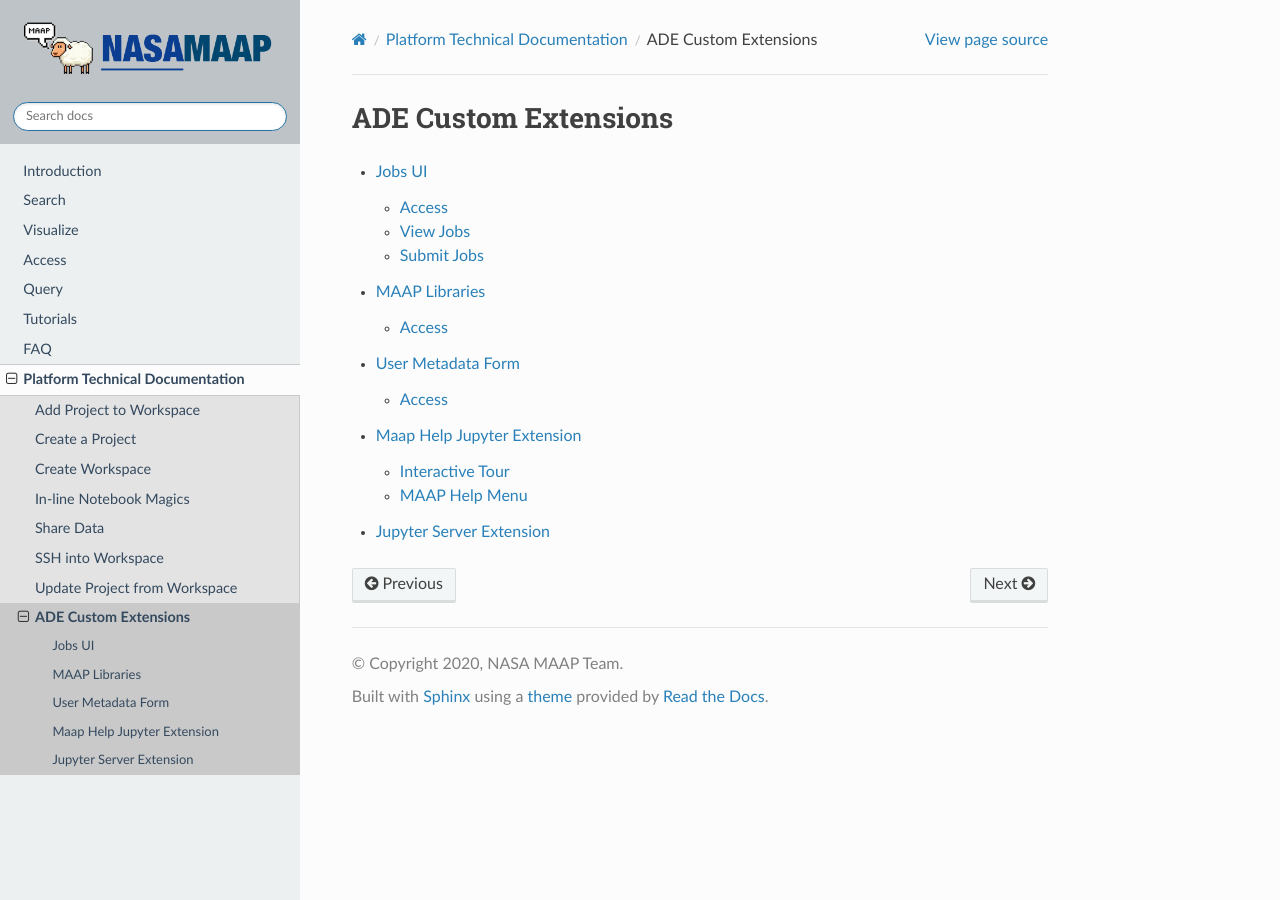
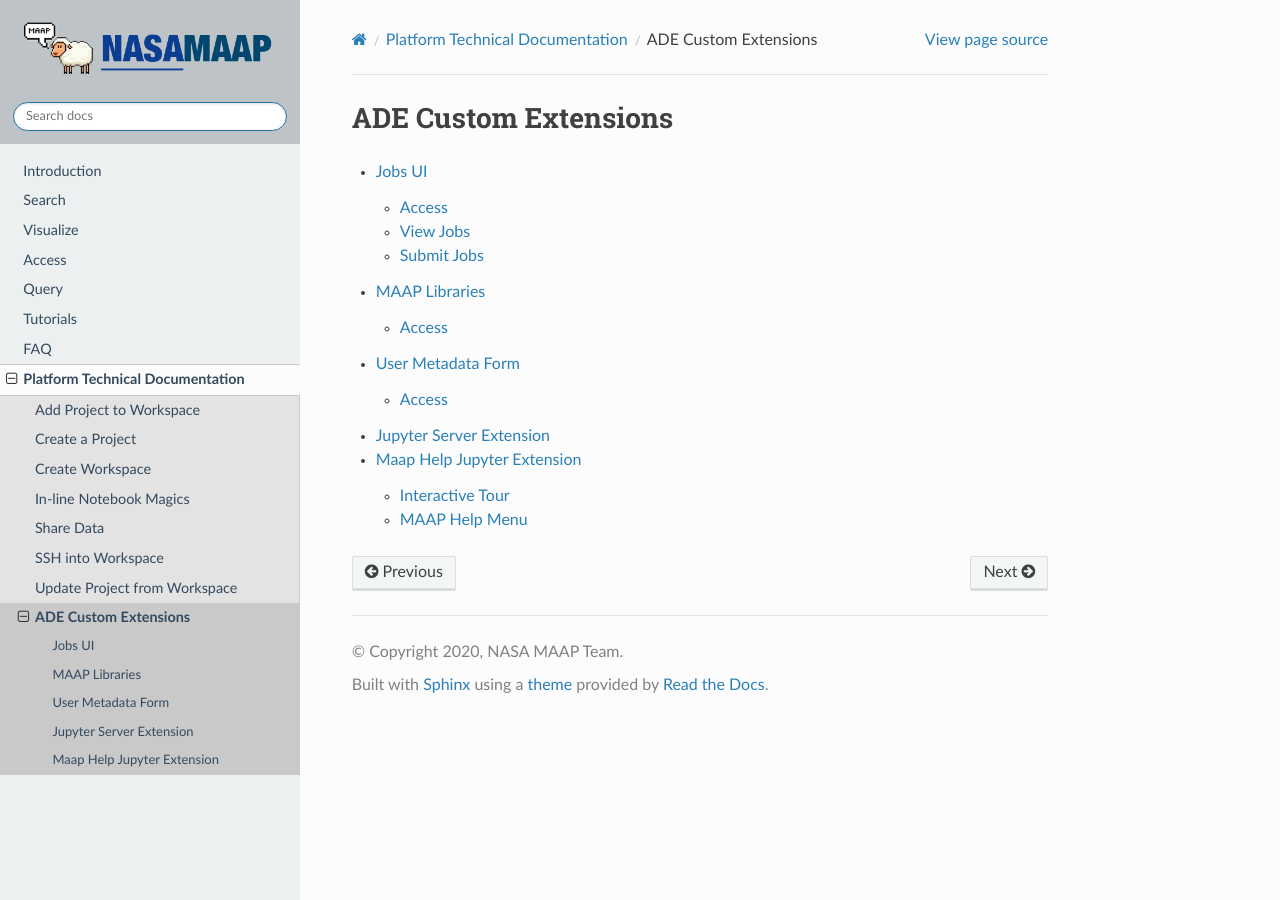
Before and after one commit to MAAP-Project/maap-documentation, a Sphinx documentation site: the page built from docs/source/ade_custom_extensions.rst, in a window 1280 px wide. Built offline with Sphinx 7.4.7 and the Read the Docs theme 2.0.0, drawn with Linux system fonts in a browser that asks for light colours; pages that are not in the unit, such as notebooks, are missing from menus.

Commit message:
moved maap help down on the toctree

```diff
--- a/docs/source/ade_custom_extensions.rst
+++ b/docs/source/ade_custom_extensions.rst
@@ -6,5 +6,5 @@ ADE Custom Extensions
    platform_technical_documentation/ade_custom_extensions/jobsui.ipynb
    platform_technical_documentation/ade_custom_extensions/maap_libs.ipynb
    platform_technical_documentation/ade_custom_extensions/umf.ipynb
+   platform_technical_documentation/ade_custom_extensions/jupyter_server.ipynb
    platform_technical_documentation/ade_custom_extensions/maap_help.ipynb
-   platform_technical_documentation/ade_custom_extensions/jupyter_server.ipynb
```
